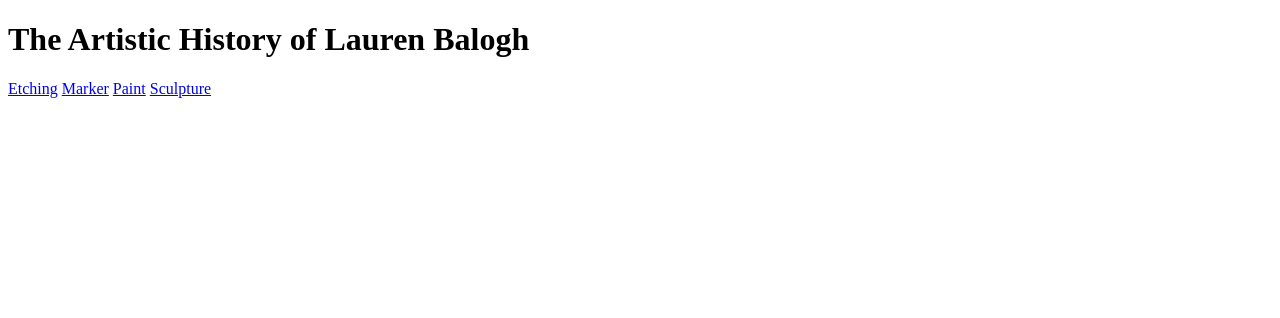
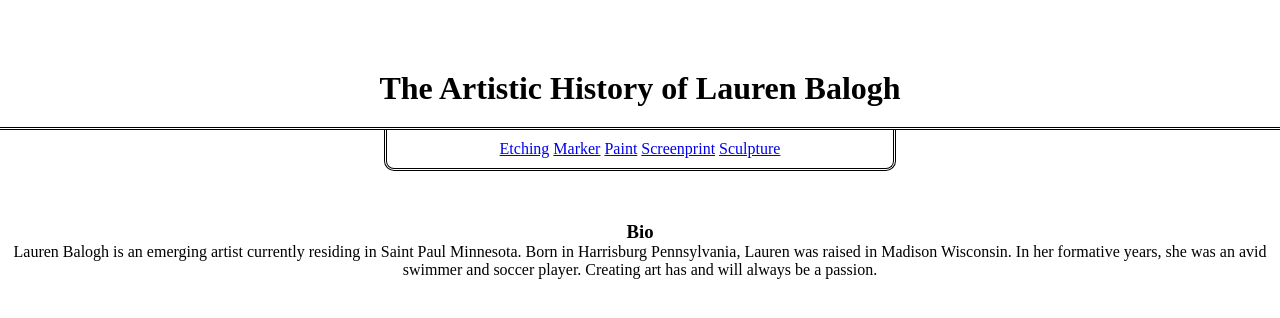
Before and after one commit to mathiasbalogh/laurenbalogh.github.io, a plain HTML site: page index.html in a window 1280 px wide. Drawn offline with Linux system fonts and the light colour scheme.

Commit message:
Add text and styling

```diff
--- a/index.html
+++ b/index.html
@@ -13,8 +13,16 @@
       <a href="etchings.html">Etching</a>
       <a href="marker.html">Marker</a>
       <a href="paint.html">Paint</a>
+      <a href="screenprint.html">Screenprint</a>
       <a href="sculpture.html">Sculpture</a>
     </nav>
+    <section id="bio">
+      <h3>Bio</h3>
+      <p>Lauren Balogh is an emerging artist currently residing in Saint Paul Minnesota.
+        Born in Harrisburg Pennsylvania, Lauren was raised in Madison Wisconsin. In her formative
+        years, she was an avid swimmer and soccer player. Creating art has and will always be
+        a passion.
+      </p>
   </body>
 
 </html>
--- a/stylesheet.css
+++ b/stylesheet.css
@@ -0,0 +1,31 @@
+body, h1, h3, p, nav {
+  margin:0 0 0 0;
+  padding:0 0 0 0;
+  border:0 0 0 0;
+}
+body{
+  text-align: center;
+}
+h1{
+  padding-top: 20px;
+  padding-left: auto;
+  padding-right: auto;
+  padding-bottom: 20px;
+  border-bottom-width: 3px;
+  border-bottom-style: double;
+  margin-top: 50px;
+}
+nav{
+  padding-top: 10px;
+  padding-bottom: 10px;
+  margin-left: 30%;
+  margin-right: 30%;
+  border-bottom-style: double;
+  border-bottom-width: 3px;
+  border-left-style: double;
+  border-left-width: 3px;
+  border-right-style: double;
+  border-right-width: 3px;
+  border-radius: 0 0 10px 10px;
+  margin-bottom: 50px;
+}
```
